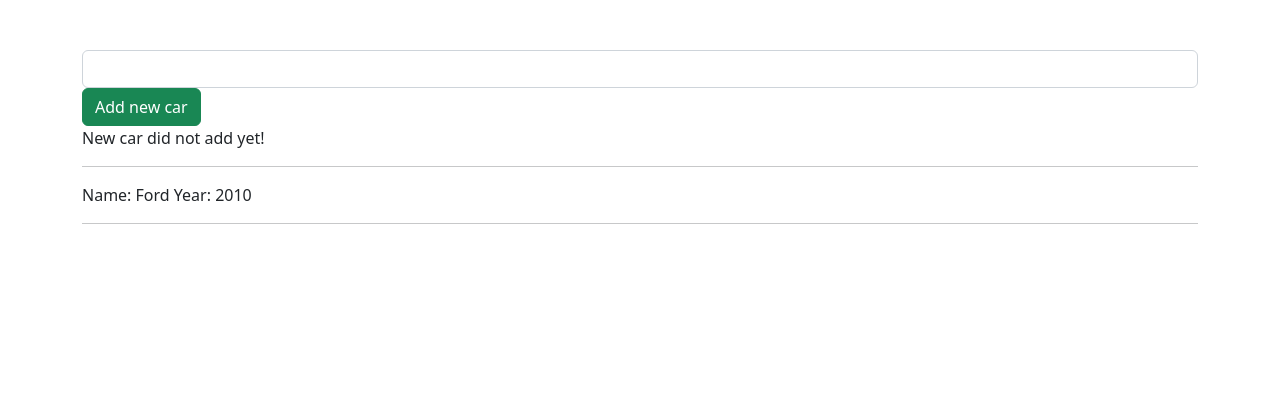
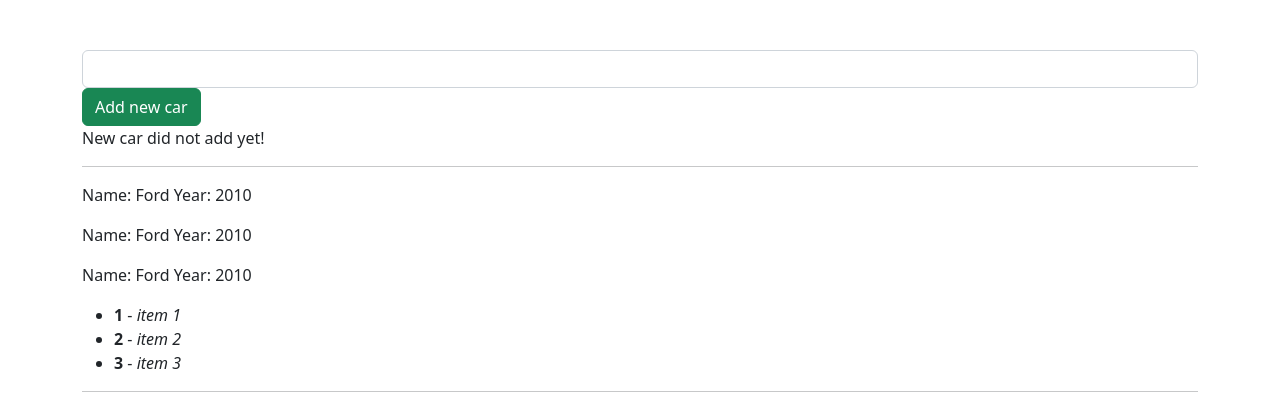
Before and after one commit to OlehNoskov/Learning-Angular, an Angular app in the folder client/: page / in a window 1280 px wide. Shown: the top 408 px of the page. Built offline with nearby package versions, Linux system fonts and the light colour scheme.

Commit message:
learning *ngfor angilar

```diff
--- a/client/src/app/cars/cars.component.html
+++ b/client/src/app/cars/cars.component.html
@@ -20,8 +20,8 @@
 <!--<hr>-->
 
 <!--selector: '.app-car' в car.component-->
-<div class="app-car"></div>
-<hr>
+<!--<div class="app-car"></div>-->
+<!--<hr>-->
 
 <!--текст с поля ввода параллельно выводится и в параграфе ниже (2 способа)-->
 <!--<input type="text" class="form-control" (keyup)="onKeyUp($event)">-->
@@ -34,3 +34,15 @@
 <!--<input type="text" class="form-control" [(ngModel)]="inputText1">-->
 <!--<p>{{inputText1}}</p>-->
 <!--<hr>-->
+
+<!--вывод на экран массива названия машин-->
+<div class="app-car" *ngFor="let car of arrayCars"></div>
+<ul>
+  <!--вывод на экран массива обьектов-->
+  <li *ngFor="let item of items; let i = index">
+    <!--вывод на экран id обьекта и имени -->
+    <!--  <b>{{item.id}}</b> - <i>{{item.name}}</i>-->
+    <b>{{i + 1}}</b> - <i>{{item.name}}</i>
+  </li>
+</ul>
+<hr>
--- a/client/src/app/cars/cars.component.ts
+++ b/client/src/app/cars/cars.component.ts
@@ -13,6 +13,8 @@ export class CarsComponent {
   // inputText2 = '';
   carName = '';
   carStatus = false;
+  arrayCars = ['Ford', 'BMW', 'AUDI'];
+  items = [{id: 3, name: 'item 1'},{id: 4, name: 'item 2'},{id: 5, name: 'item 3'}]
 
   constructor() {
   }
@@ -35,5 +37,8 @@ export class CarsComponent {
 
   addNewCar() {
     this.carStatus = true;
+    // добавляем в массиве один елемент
+    this.arrayCars.push(this.carName)
+    this.carName = '';
   }
 }
```
